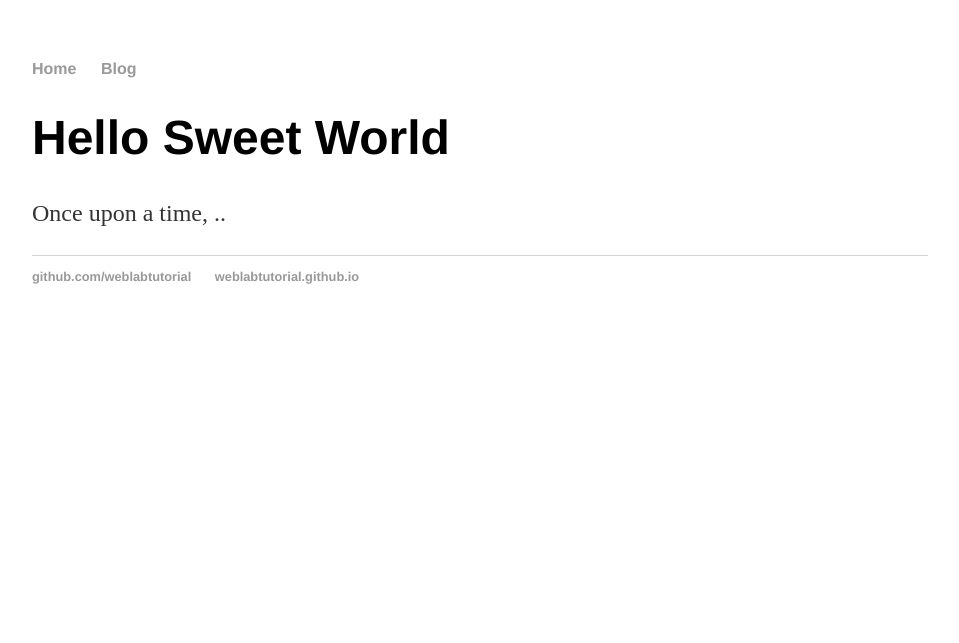
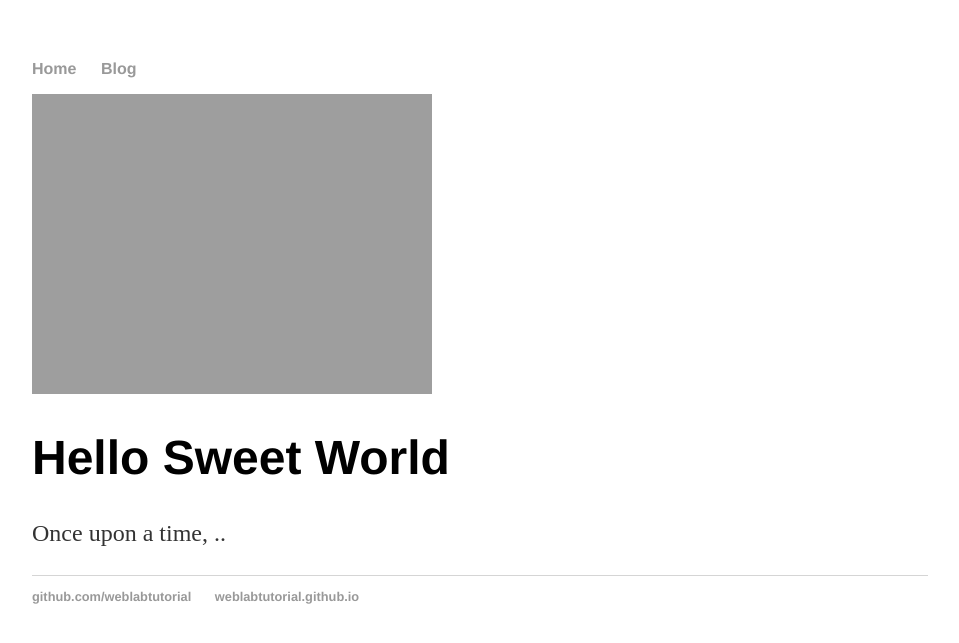
Before and after one commit to Nokutenda08/Lab1, a Jekyll site: the page built from index.html, in a window 1280 px wide. Shown: the top 643 px of the page, without its empty margins (160-1119 px from the left). Built offline with Jekyll 4.4.1, drawn with Linux system fonts in a browser that asks for light colours.

Commit message:
Update index.html

```diff
--- a/index.html
+++ b/index.html
@@ -3,6 +3,7 @@ layout: default
 title: Web Programming
 ---
 <div class="blurb">
+ <img src=”https://images.unsplash.com/photo-1566669086984-077347c1f4bb?ixlib=rb-1.2.1&ixid=MnwxMjA3fDB8MHxleHBsb3JlLWZlZWR8MXx8fGVufDB8fHx8&w=1000&q=80)”>
 <h1>Hello Sweet World</h1>
 <p>Once upon a time, ..</p>
 </div>
```
